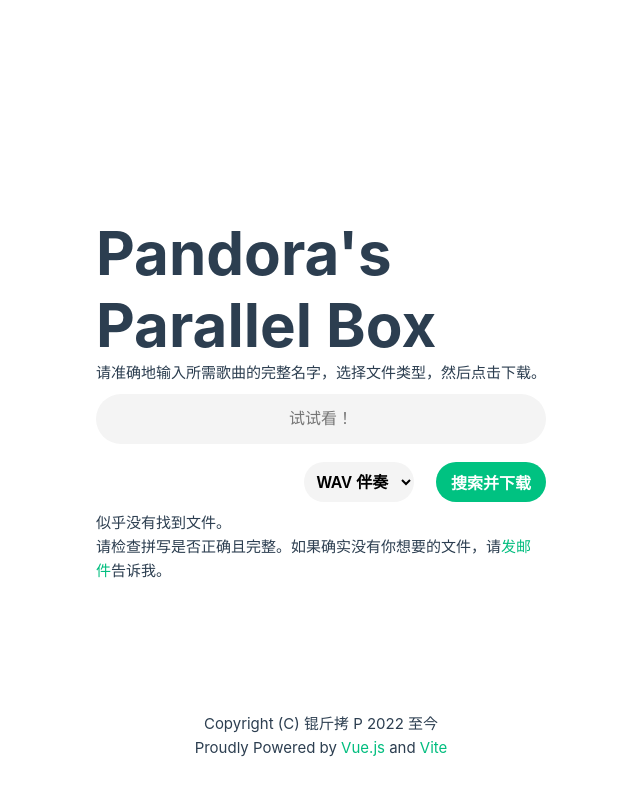
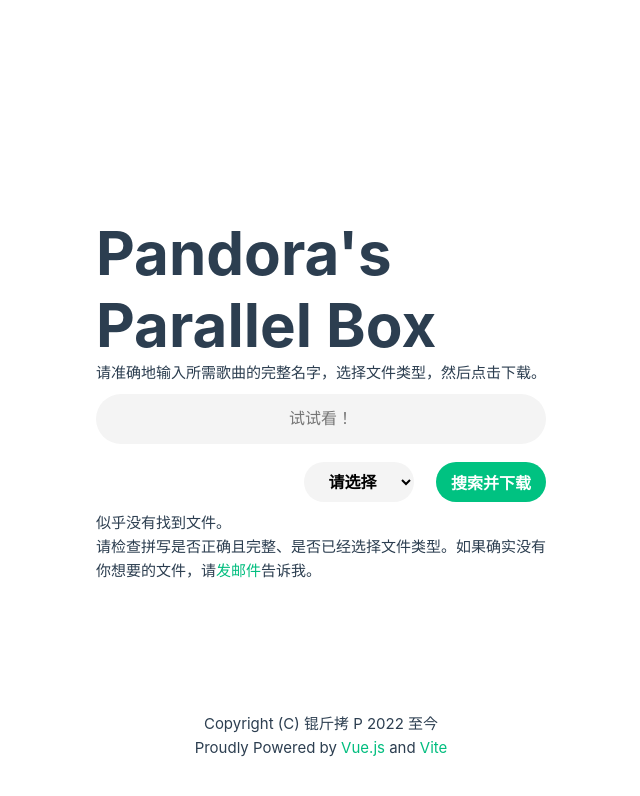
Before and after one commit to leostudiooo/kjkp-distro, a Vue app: page / in a window 1280 px wide. Both pictures are taken after a click on the button "搜索并下载". Shown: the top 796 px of the page, without its empty margins (319-959 px from the left). Built offline with nearby package versions, Linux system fonts and the light colour scheme.

Commit message:
Updated UI and Logic

```diff
--- a/src/App.vue
+++ b/src/App.vue
@@ -1,6 +1,6 @@
 <template>
   <meta charset="utf-8" lang="zh-CN">
-  <meta name ="keywords" content="锟斤拷P,配布站,伴奏,工程">
+  <meta name="keywords" content="锟斤拷P,配布站,伴奏,工程">
   <meta name="description" content="锟斤拷P的配布站，用以下载伴奏和工程文件。">
   <div class="wrapper">
     <h1 id="title" class="title" style="font-weight: bolder; font-size: 4em; line-height: normal;">Pandora's<br>Parallel
@@ -14,14 +14,15 @@
         <button @click="search()">搜索并下载</button>
       </div>
       <div id="selection-dropdown">
-        <select @input="fileTypeIn">
+        <select @input="fileTypeIn" >
+          <option disabled hidden selected>请选择</option>
           <option value="wav">WAV 伴奏</option>
           <option value="projectFile">工程文件</option>
         </select>
       </div>
     </div>
     <p id="tips2" v-if="notSearched" style="float: left; max-width: 450px; margin-top: 2%;">
-      似乎没有找到文件。<br>请检查拼写是否正确且完整。如果确实没有你想要的文件，请<a href="mailto:66ccff@luotianyi.me">发邮件</a>告诉我。
+      似乎没有找到文件。<br>请检查拼写是否正确且完整、是否已经选择文件类型。如果确实没有你想要的文件，请<a href="mailto:66ccff@luotianyi.me">发邮件</a>告诉我。
     </p>
   </div>
   <div id="footer" class="footer">
@@ -31,8 +32,8 @@
 </template>
 
 <script setup lang="ts">
-import {ref} from 'vue';
-import {projectInfo} from './projects.json'
+import { ref } from 'vue';
+import { projectInfo } from './projects.json'
 
 // Initialize
 const notSearched = ref(false);
@@ -40,11 +41,11 @@ const projectName = ref("");
 const fileType = ref("");
 var project: any;
 
-function projectNameIn(e:any) {
+function projectNameIn(e: any) {
   projectName.value = e.target.value;
 }
 
-function fileTypeIn(e:any) {
+function fileTypeIn(e: any) {
   fileType.value = e.target.value;
 }
 
@@ -52,11 +53,14 @@ function search() {
   project = projectInfo[projectName.value];
   if (project != undefined) {
     notSearched.value = false
-    if (fileType.value == "wav"){
-      download(project.wavFile, project)
+    if (fileType.value == "wav") {
+      download(project.wavFile, projectName.value + "_Instrumental")
     }
     else if (fileType.value == "projectFile") {
-      download(project.projectFile, project)
+      download(project.projectFile, projectName.value + "_ProjectFile")
+    }
+    else {
+      notSearched.value = true
     }
   }
   else {
```
